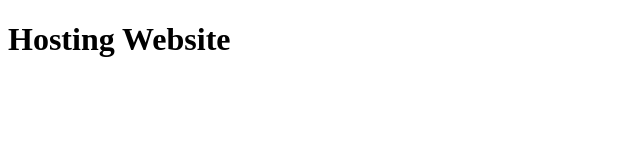
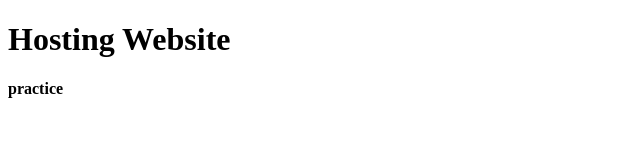
Before and after one commit to katware02/assing12, a plain HTML site: page index.html in a window 1280 px wide. Shown: the full height of the page, 0-640 px from the left. Drawn offline with Linux system fonts and the light colour scheme.

Commit message:
bold tag

```diff
--- a/index.html
+++ b/index.html
@@ -4,4 +4,5 @@
         <title>Assig</title>
     </head>
     <h1>Hosting Website</h1>
+    <b>practice</b>
 </html>
```
